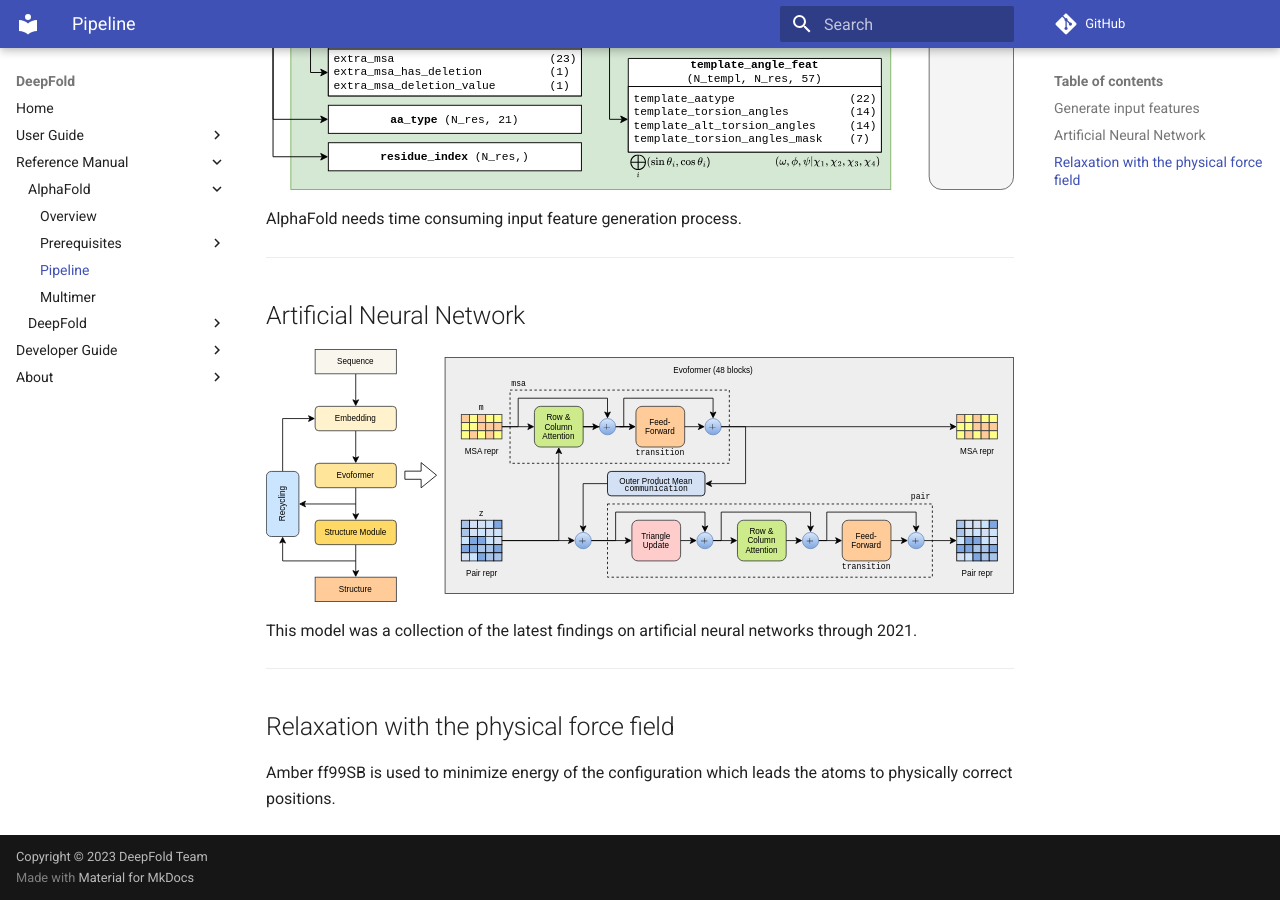
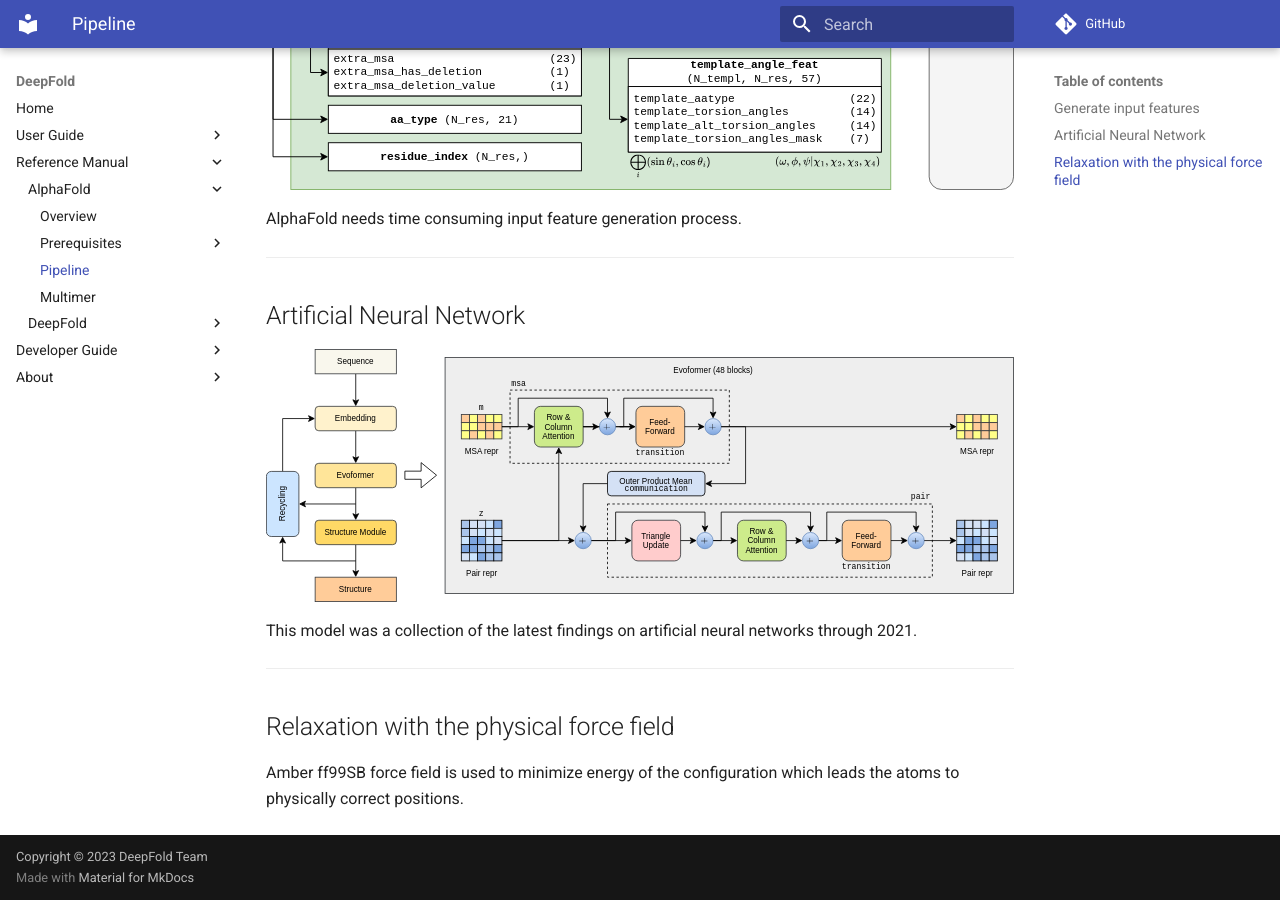
Before and after one commit to iitp-ppi/DeepFoldPublic, an MkDocs documentation site: the page built from docs/reference-manual/alphafold/pipeline.md, in a window 1280 px wide and 900 px high, scrolled down 758 px. Built offline with MkDocs 1.6.1 and Material for MkDocs 9.7.7, drawn with Linux system fonts in a browser that asks for light colours; comment, search, counter and statistics services are not loaded.

Commit message:
Update docs

```diff
--- a/docs/reference-manual/alphafold/pipeline.md
+++ b/docs/reference-manual/alphafold/pipeline.md
@@ -18,4 +18,4 @@ This model was a collection of the latest findings on artificial neural networks
 ---
 ## Relaxation with the physical force field
 
-Amber ff99SB is used to minimize energy of the configuration which leads the atoms to physically correct positions.
+Amber ff99SB force field is used to minimize energy of the configuration which leads the atoms to physically correct positions.
```
Also changed, not shown: docs/reference-manual/README.md (+4 -1 lines), docs/reference-manual/deepfold/loss.md (added, +8 -0 lines), docs/reference-manual/deepfold/primitives.md (+12 -0 lines), docs/reference-manual/deepfold/train.md (added).
